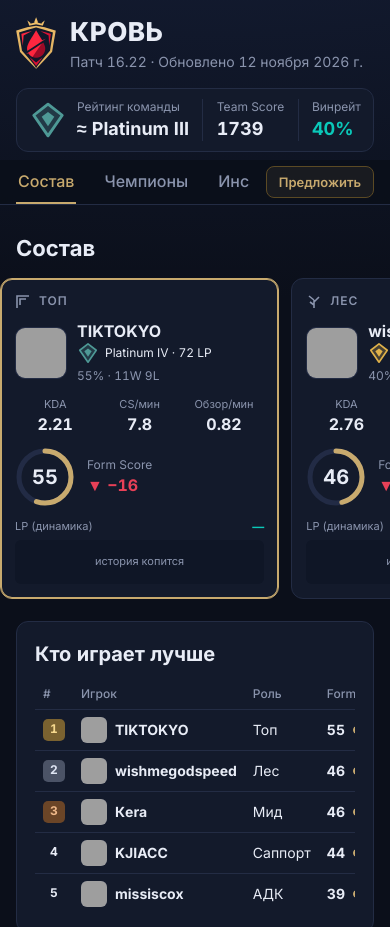
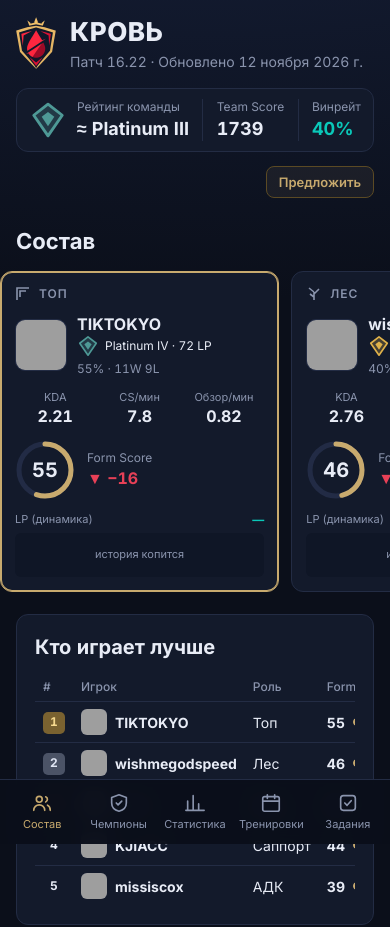
Before and after one commit to ilyatseitlin/lol-dashboard, a plain HTML site: page index.html in a window 390 px wide. Shown: the top 927 px of the page. Drawn offline with Linux system fonts and the light colour scheme; no server answers; grey boxes are pictures that could not be loaded.

Commit message:
Нижнее меню на телефоне: вкладки состава, чемпионов, статистики, тренировок и заданий
Co-Authored-By: Claude Sonnet 5.5 <noreply@anthropic.com>

```diff
--- a/index.html
+++ b/index.html
@@ -2,7 +2,7 @@
 <html lang="ru">
 <head>
   <meta charset="utf-8">
-  <meta name="viewport" content="width=device-width, initial-scale=1">
+  <meta name="viewport" content="width=device-width, initial-scale=1, viewport-fit=cover">
   <title>КРОВЬ — LoL Dashboard</title>
   <meta name="description" content="Дашборд команды по League of Legends: рейтинг, чемпионы, инсайты, тренировки.">
   <meta name="theme-color" content="#0b0f1a">
@@ -52,9 +52,9 @@
   </div>
 
   <main class="wrap">
-    <section id="roster"><h2>Состав</h2><div class="roster" id="rosterGrid"></div></section>
+    <section id="roster" data-view-sec="roster"><h2>Состав</h2><div class="roster" id="rosterGrid"></div></section>
 
-    <section class="two">
+    <section class="two" data-view-sec="roster">
       <div class="card" id="best">
         <h2>Кто играет лучше</h2>
         <div class="table-wrap"><table id="leaderboard"></table></div>
@@ -62,7 +62,7 @@
       <div class="card" id="bestAt"><h2>Лучший в…</h2><div id="bestAtList"></div></div>
     </section>
 
-    <section id="champions">
+    <section id="champions" data-view-sec="champions">
       <h2>Чемпионы</h2>
       <div class="two eq">
         <div class="card"><h3>Чемпионы команды (топ 8)</h3><div class="table-wrap"><table id="teamChamps"></table></div></div>
@@ -70,7 +70,7 @@
       </div>
     </section>
 
-    <section id="stats">
+    <section id="stats" data-view-sec="stats">
       <h2>Командная статистика</h2>
       <div class="card stats">
         <div>
@@ -85,20 +85,32 @@
       </div>
     </section>
 
-    <section id="insights"><h2>Инсайты</h2><div class="insights" id="insightList"></div></section>
+    <section id="insights" data-view-sec="stats"><h2>Инсайты</h2><div class="insights" id="insightList"></div></section>
 
-    <section id="training">
+    <section id="training" data-view-sec="plan">
       <h2>План тренировок</h2>
       <div class="training">
         <div class="focus" id="focus"></div>
         <div class="card"><h3>Ближайшие сессии</h3><div class="table-wrap"><table id="sessions"></table></div><a class="seeall" href="training.html">Весь план тренировок →</a></div>
         <div class="card"><h3>Цели недели</h3><div id="goals"></div></div>
       </div>
+    </section>
+
+    <section id="tasksSec" data-view-sec="tasks">
       <div class="card tasks-card" id="tasksCard" hidden><h3>Задания команде</h3><div id="tasks"></div></div>
     </section>
   </main>
 
 
+
+  <nav class="tabbar" id="tabbar" aria-label="Разделы">
+    <button type="button" data-go="roster" aria-current="true"><svg viewBox="0 0 24 24" fill="none" stroke="currentColor" stroke-width="1.8" stroke-linecap="round" stroke-linejoin="round" aria-hidden="true"><circle cx="9" cy="8" r="3.2"/><path d="M3 20c0-3.3 2.7-6 6-6s6 2.7 6 6"/><path d="M16 5.2a3 3 0 0 1 0 5.6M18 14.4c1.8.8 3 2.6 3 5.6"/></svg><span>Состав</span></button>
+    <button type="button" data-go="champions"><svg viewBox="0 0 24 24" fill="none" stroke="currentColor" stroke-width="1.8" stroke-linecap="round" stroke-linejoin="round" aria-hidden="true"><path d="M12 3 4 6v6c0 4.5 3.2 7.7 8 9 4.8-1.3 8-4.500 8-9V6z"/><path d="m9 12 2 2 4-4"/></svg><span>Чемпионы</span></button>
+    <button type="button" data-go="stats"><svg viewBox="0 0 24 24" fill="none" stroke="currentColor" stroke-width="1.8" stroke-linecap="round" stroke-linejoin="round" aria-hidden="true"><path d="M4 20V10M10 20V4M16 20v-7M22 20H2"/></svg><span>Статистика</span></button>
+    <button type="button" data-go="plan"><svg viewBox="0 0 24 24" fill="none" stroke="currentColor" stroke-width="1.8" stroke-linecap="round" stroke-linejoin="round" aria-hidden="true"><rect x="3" y="5" width="18" height="16" rx="2"/><path d="M3 10h18M8 3v4M16 3v4"/></svg><span>Тренировки</span></button>
+    <button type="button" data-go="tasks"><svg viewBox="0 0 24 24" fill="none" stroke="currentColor" stroke-width="1.8" stroke-linecap="round" stroke-linejoin="round" aria-hidden="true"><rect x="4" y="4" width="16" height="16" rx="3"/><path d="m8.5 12 2.5 2.5 4.5-5"/></svg><span>Задания</span></button>
+  </nav>
   <script src="app.js"></script>
+  <script src="tabs.js"></script>
 </body>
 </html>
--- a/style.css
+++ b/style.css
@@ -189,3 +189,21 @@ td.num,th.num{text-align:right}
 .tmain{min-width:0}.tmain b{display:block;font-size:14px;font-weight:600}.tmain .muted{display:block}
 .tmeta{display:flex;align-items:center;gap:12px;flex:none;color:var(--muted);font-size:13px;flex-wrap:wrap;justify-content:flex-end}
 @media (max-width:640px){.trow{flex-direction:column;align-items:flex-start}.tmeta{justify-content:flex-start}}
+
+/* нижнее меню на телефоне */
+.tabbar{display:none}
+@media (max-width:640px){
+  body{padding-bottom:calc(76px + env(safe-area-inset-bottom))}
+  .nav{display:none}
+  .navbar{position:static;background:none;border-bottom:0;backdrop-filter:none}
+  .navrow{justify-content:flex-end;padding-top:6px}
+  .tabbar{display:flex;position:fixed;left:0;right:0;bottom:0;z-index:30;background:rgba(11,15,26,.97);backdrop-filter:blur(10px);border-top:1px solid var(--line);padding:6px 4px calc(6px + env(safe-area-inset-bottom))}
+  .tabbar button{flex:1;min-width:0;display:flex;flex-direction:column;align-items:center;gap:3px;background:none;border:0;border-radius:10px;color:var(--muted);font:inherit;font-size:11px;padding:6px 2px;cursor:pointer;-webkit-tap-highlight-color:transparent}
+  .tabbar button svg{width:22px;height:22px}
+  .tabbar button[aria-current="true"]{color:var(--gold)}
+  body[data-view="roster"] [data-view-sec]:not([data-view-sec="roster"]),
+  body[data-view="champions"] [data-view-sec]:not([data-view-sec="champions"]),
+  body[data-view="stats"] [data-view-sec]:not([data-view-sec="stats"]),
+  body[data-view="plan"] [data-view-sec]:not([data-view-sec="plan"]),
+  body[data-view="tasks"] [data-view-sec]:not([data-view-sec="tasks"]){display:none}
+}
--- /dev/null
+++ b/tabs.js
@@ -0,0 +1,24 @@
+'use strict';
+// Нижнее меню на телефоне: каждая вкладка показывает свою группу блоков (CSS в style.css, ширина до 640 px).
+(function () {
+  var TABS = ['roster', 'champions', 'stats', 'plan', 'tasks'];
+  var ALIAS = { insights: 'stats', training: 'plan', tasksSec: 'tasks' };
+  var buttons = [].slice.call(document.querySelectorAll('#tabbar [data-go]'));
+  if (!buttons.length) return;
+
+  function fromHash() {
+    var h = (location.hash || '').replace('#', '');
+    return TABS.indexOf(h) >= 0 ? h : ALIAS[h] || null;
+  }
+  function saved() { try { var t = localStorage.getItem('lol-tab'); return TABS.indexOf(t) >= 0 ? t : null; } catch (e) { return null; } }
+
+  function show(tab, scroll) {
+    document.body.setAttribute('data-view', tab);
+    buttons.forEach(function (b) { b.setAttribute('aria-current', String(b.getAttribute('data-go') === tab)); });
+    try { localStorage.setItem('lol-tab', tab); } catch (e) { /* без хранилища работает так же */ }
+    if (scroll) window.scrollTo(0, 0);
+  }
+
+  buttons.forEach(function (b) { b.addEventListener('click', function () { show(b.getAttribute('data-go'), true); }); });
+  show(fromHash() || saved() || 'roster', false);
+})();
```
Also changed, not shown: 1 other file.
